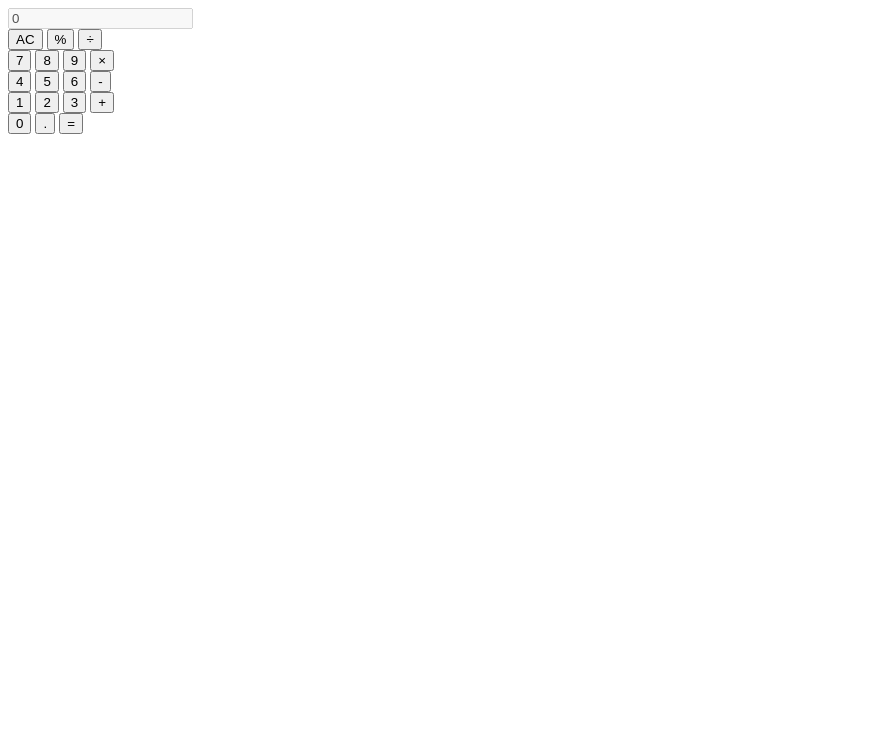
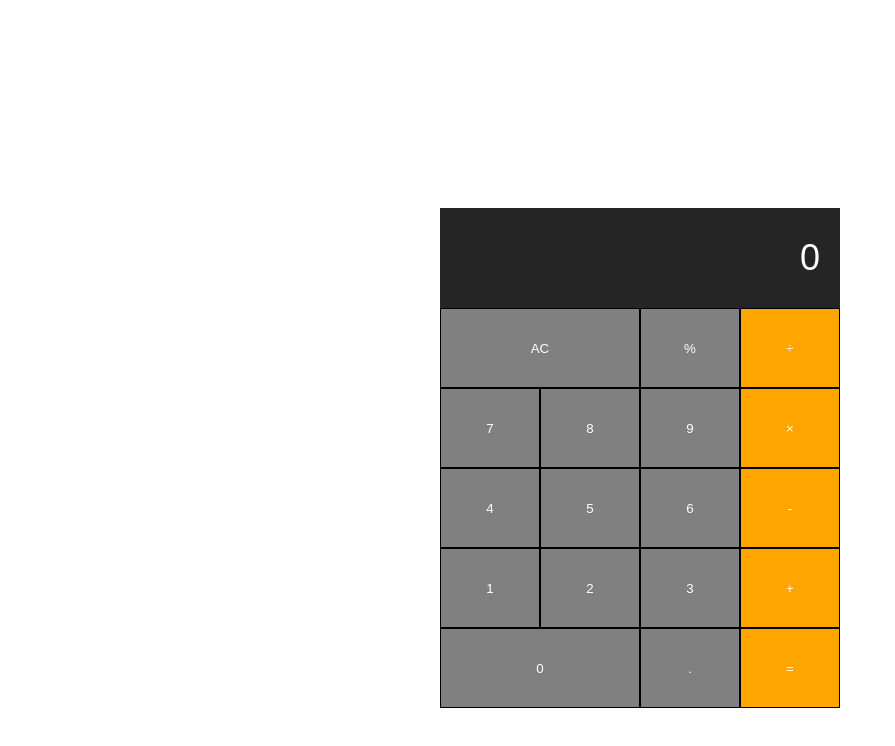
Before and after one commit to junicotandiago198/project-js-kalkulator-progate, a plain HTML site: page index.html in a window 1280 px wide. Shown: the whole page, without its empty margins (0-895 px from the left). Drawn offline with Linux system fonts and the light colour scheme.

Commit message:
add styling calculator page

```diff
--- a/index.html
+++ b/index.html
@@ -35,7 +35,7 @@
           <button class="operator" value="+">+</button>
         </div>
         <div class="row">
-          <button class="number" value="0">0</button>
+          <button class="zero-btn" value="0">0</button>
           <button class="decimal" value=".">.</button>
           <button class="equal-sign">=</button>
         </div>
--- a/style.css
+++ b/style.css
@@ -0,0 +1,52 @@
+.calculator {
+  text-align: center;
+  margin: 0 auto;
+  padding-top: 200px;
+  width: 400px;
+}
+
+.calculator-screen {
+  width: 100%;
+  height: 100px;
+  background-color: #252525;
+  text-align: right;
+  color: #fff;
+  font-size: 36px;
+  border: none;
+  padding: 0 20px;
+  box-sizing: border-box;
+}
+
+.calculator-key {
+  width: 100%;
+}
+
+.row {
+  display: flex;
+}
+
+button {
+  height: 80px;
+  background-color: gray;
+  border: 1px solid black;
+  color: #fff;
+  width: 25%;
+}
+
+.all-clear,
+.zero-btn {
+  width: 50%;
+}
+
+.operator,
+.equal-sign {
+  background-color: orange;
+}
+
+button:hover {
+  background-color: darkgray;
+}
+
+.operator:hover {
+  background-color: darkorange;
+}
```
